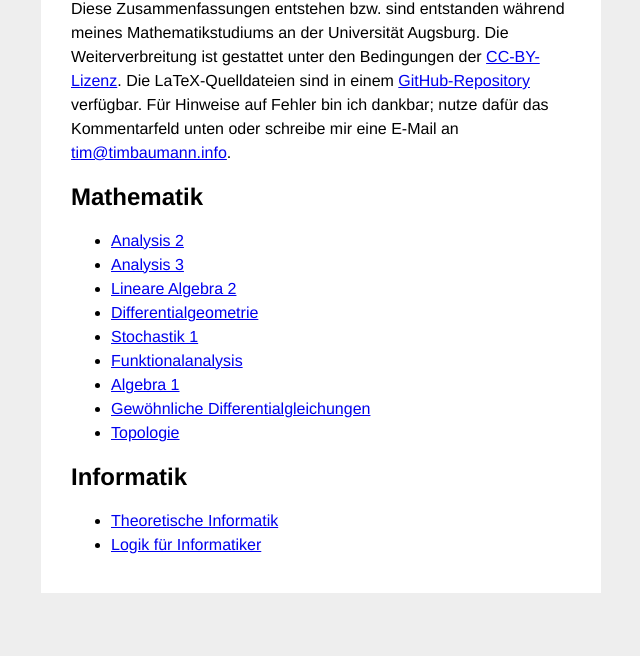
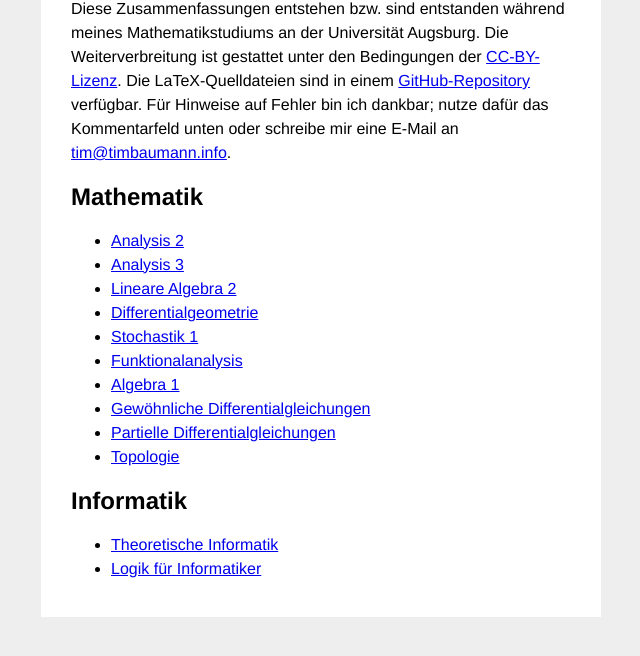
Before and after one commit to timjb/uni-spicker, a plain HTML site: page index.html in a window 1280 px wide. Shown: the part 110-766 px from the top of the page, without its empty margins (319-959 px from the left). Drawn offline with Linux system fonts and the light colour scheme; a script that the page names is missing.

Commit message:
PDGL-Zusammenfassung verlinkt

```diff
--- a/index.html
+++ b/index.html
@@ -36,6 +36,7 @@
       <li><a href="funny.pdf">Funktionalanalysis</a></li>
       <li><a href="alg1.pdf">Algebra 1</a></li>
       <li><a href="ode.pdf">Gewöhnliche Differentialgleichungen</a></li>
+      <li><a href="pde.pdf">Partielle Differentialgleichungen</a></li>
       <li><a href="topo.pdf">Topologie</a></li>
     </ul>
 
```
